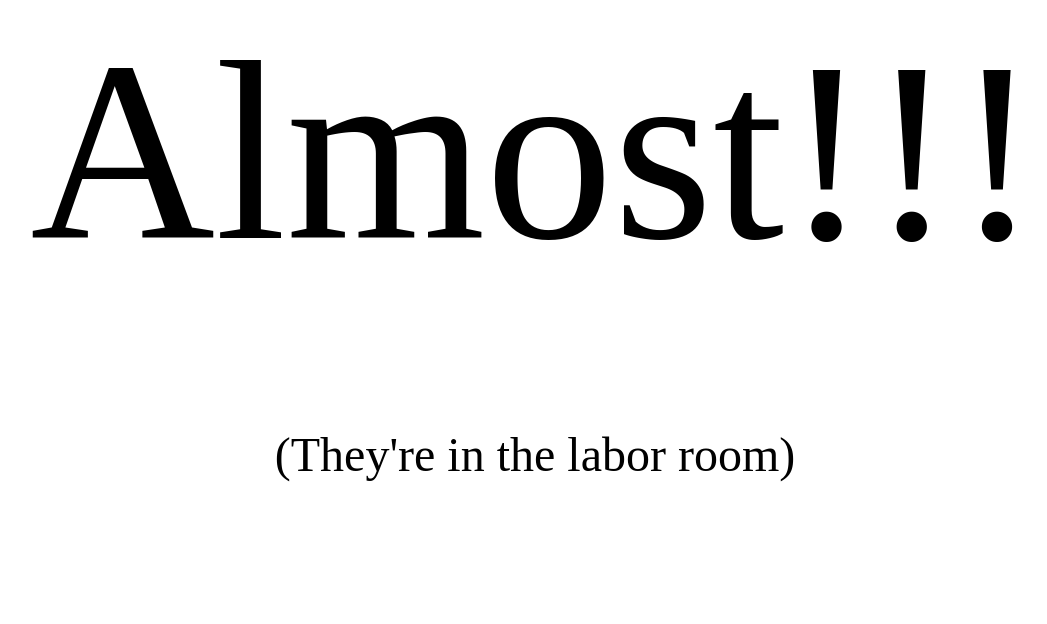
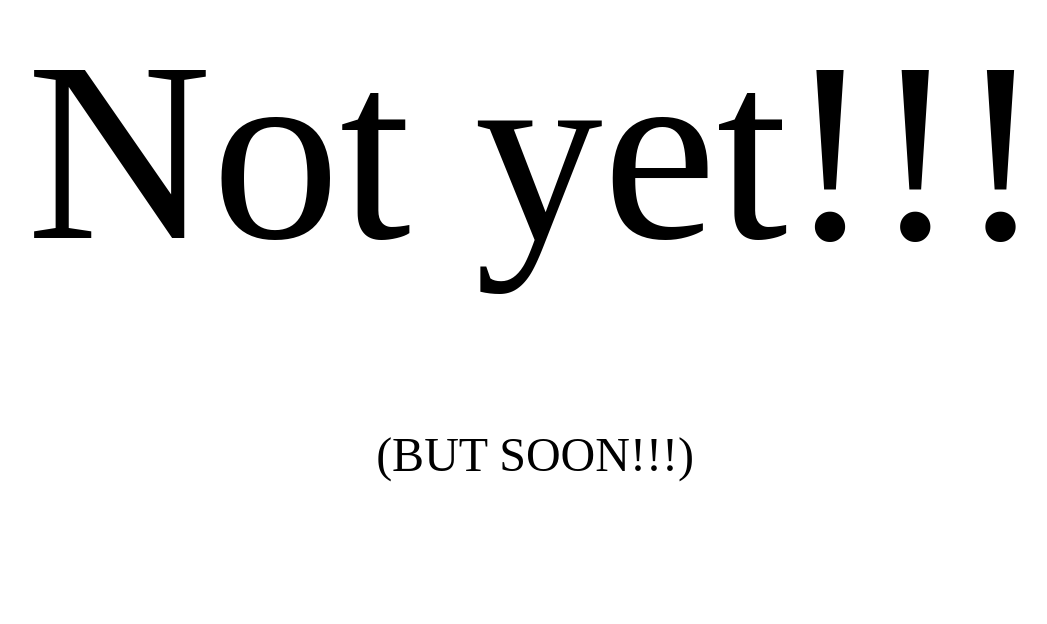
Before and after one commit to newswim/iskyleadadyet.com, a plain HTML site: page index.html in a window 1280 px wide. Shown: the part 123-747 px from the top of the page, without its empty margins (105-1152 px from the left). Drawn offline with Linux system fonts and the light colour scheme.

Commit message:
More comedy gold.

```diff
--- a/index.html
+++ b/index.html
@@ -35,8 +35,8 @@
     </style>
     <body>
         <div class="wrapper">
-            <div class="inner">Almost!!!</div>
-            <div class="desc">(They're in the labor room)</div>
+            <div class="inner">Not yet!!!</div>
+            <div class="desc">(BUT SOON!!!)</div>
             <!-- <div class="emoji">🎉🙌🎉🙌🎉🙌🎉🙌🎉🙌🎉🙌🎉</div> -->
             <div class="image">
                 <img src="kyle_and_maggie_02.jpg" alt="Any minute now...">
```
